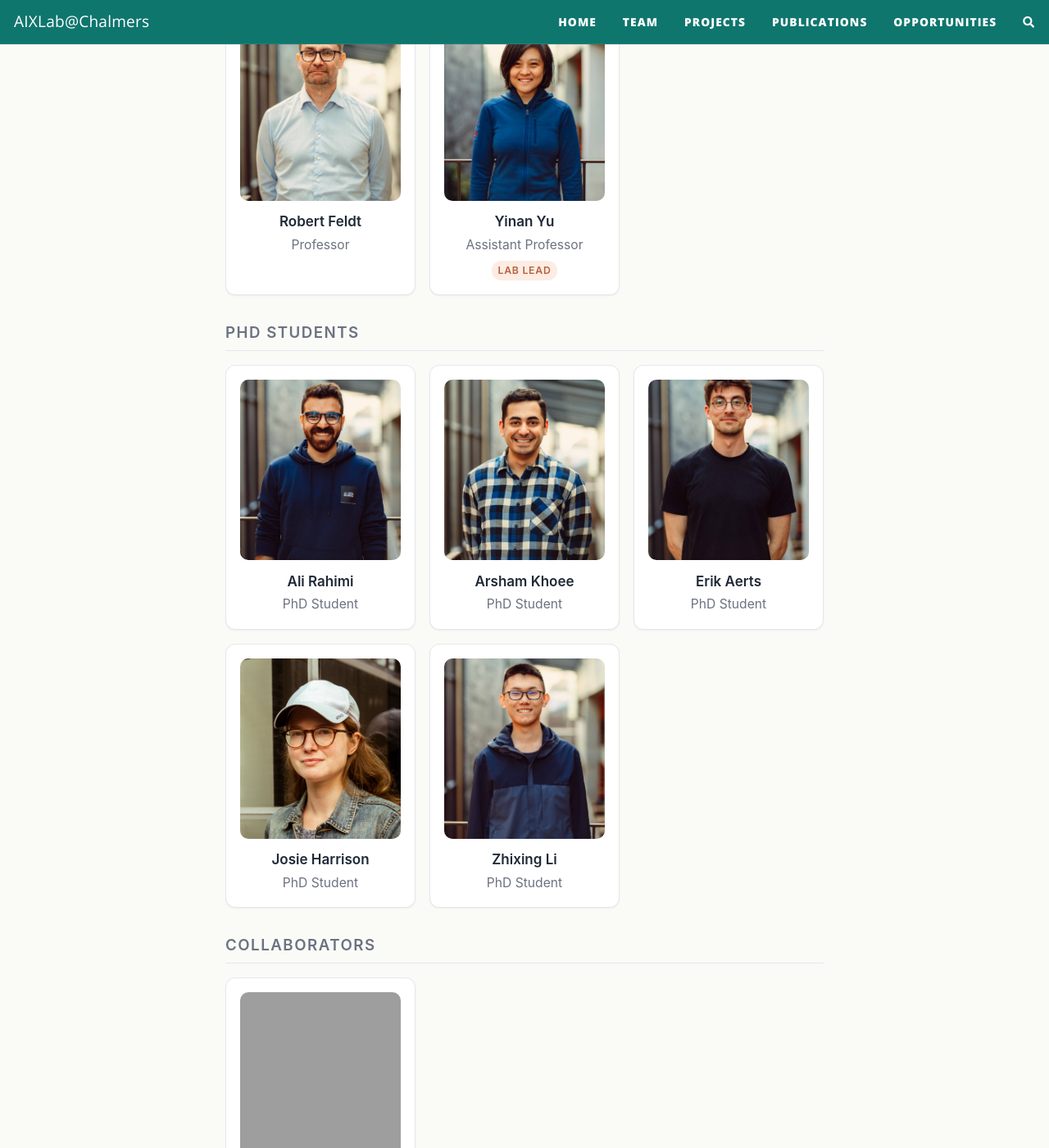
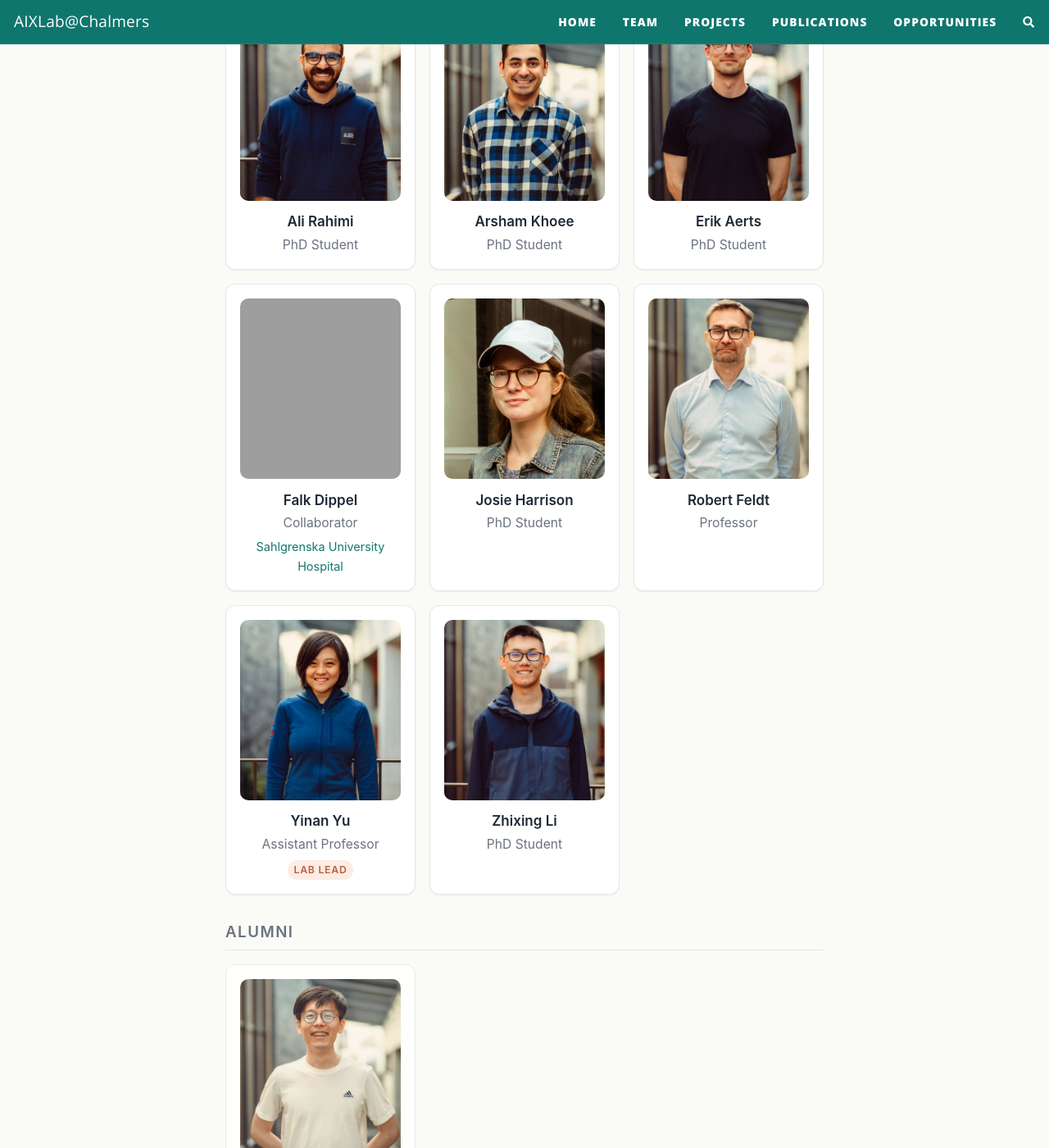
Before and after one commit to usableai/usableai.github.io, a Jekyll site: the page built from team.md, in a window 1280 px wide and 1400 px high, scrolled down 1063 px. Shown: the whole window at 82% size. Built offline with Jekyll 4.4.1, drawn with Linux system fonts in a browser that asks for light colours; nearby versions of some CDN libraries; comment, search, counter and statistics services are not loaded; some of the changed text lies outside the part shown; grey boxes are pictures that could not be loaded.

Commit message:
Rearrange member cards

```diff
--- /dev/null
+++ b/_includes/member-card.html
@@ -0,0 +1,16 @@
+<div class="aix-member-card">
+<img src="{{ include.member.image }}" alt="Photo of {{ include.member.name }}">
+<div class="aix-member-card__name">
+{% if include.member.bio_link %}<a href="{{ include.member.bio_link }}">{{ include.member.name }}</a>
+{% elsif include.member.external_link %}<a href="{{ include.member.external_link }}">{{ include.member.name }}</a>
+{% else %}{{ include.member.name }}{% endif %}
+</div>
+<div class="aix-member-card__role">{{ include.member.role }}</div>
+{% if include.member.affiliation %}
+<div class="aix-member-card__role" style="font-size:.85rem">
+{% if include.member.affiliation_link %}<a href="{{ include.member.affiliation_link }}">{{ include.member.affiliation }}</a>
+{% else %}{{ include.member.affiliation }}{% endif %}
+</div>
+{% endif %}
+{% if include.member.tags %}{% for tag in include.member.tags %}<span class="aix-member-card__tag">{{ tag }}</span>{% endfor %}{% endif %}
+</div>
--- a/team.md
+++ b/team.md
@@ -36,35 +36,21 @@ subtitle: "The people behind AIXLab ♥"
 
 <h2 class="aix-section-title" style="margin-top:3rem">Members <em style="font-weight:400; font-size:.55em; color:var(--text-muted); margin-left:.6rem; letter-spacing:.02em; vertical-align:middle">— alphabetic order</em></h2>
 
-{% assign order = "organizer,phd,postdoc,collaborator,alumni" | split: "," %}
-{% assign titles = "Faculty,PhD Students,Postdocs,Collaborators,Alumni" | split: "," %}
+{% assign active = site.data.members | where: "group", "active" | sort: "name" %}
+{% assign alumni = site.data.members | where: "group", "alumni" | sort: "name" %}
 
-{% for group in order %}
-{% assign group_members = site.data.members | where: "group", group %}
-{% if group_members and group_members.size > 0 %}
-{% assign idx = forloop.index0 %}
-<section class="aix-team-group{% if group == 'alumni' %} aix-team-group--alumni{% endif %}">
-<h2 class="aix-team-group__heading">{{ titles[idx] }}</h2>
+<section class="aix-team-group">
+<h2 class="aix-team-group__heading">Active Members</h2>
 <div class="aix-team-grid">
-{% for member in group_members %}
-<div class="aix-member-card">
-<img src="{{ member.image }}" alt="Photo of {{ member.name }}">
-<div class="aix-member-card__name">
-{% if member.bio_link %}<a href="{{ member.bio_link }}">{{ member.name }}</a>
-{% elsif member.external_link %}<a href="{{ member.external_link }}">{{ member.name }}</a>
-{% else %}{{ member.name }}{% endif %}
+{% for member in active %}{% include member-card.html member=member %}{% endfor %}
 </div>
-<div class="aix-member-card__role">{{ member.role }}</div>
-{% if member.affiliation %}
-<div class="aix-member-card__role" style="font-size:.85rem">
-{% if member.affiliation_link %}<a href="{{ member.affiliation_link }}">{{ member.affiliation }}</a>
-{% else %}{{ member.affiliation }}{% endif %}
-</div>
-{% endif %}
-{% if member.tags %}{% for tag in member.tags %}<span class="aix-member-card__tag">{{ tag }}</span>{% endfor %}{% endif %}
-</div>
-{% endfor %}
+</section>
+
+{% if alumni and alumni.size > 0 %}
+<section class="aix-team-group aix-team-group--alumni">
+<h2 class="aix-team-group__heading">Alumni</h2>
+<div class="aix-team-grid">
+{% for member in alumni %}{% include member-card.html member=member %}{% endfor %}
 </div>
 </section>
 {% endif %}
-{% endfor %}
```
Also changed, not shown: _data/members.yml (+28 -25 lines), members/yinan.md (+2 -2 lines).
